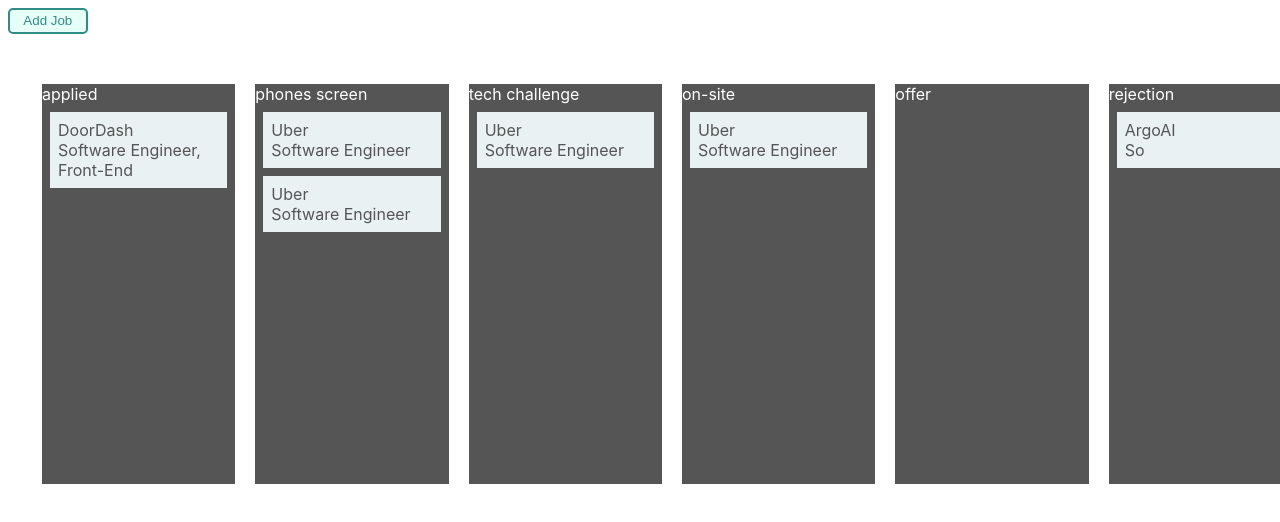
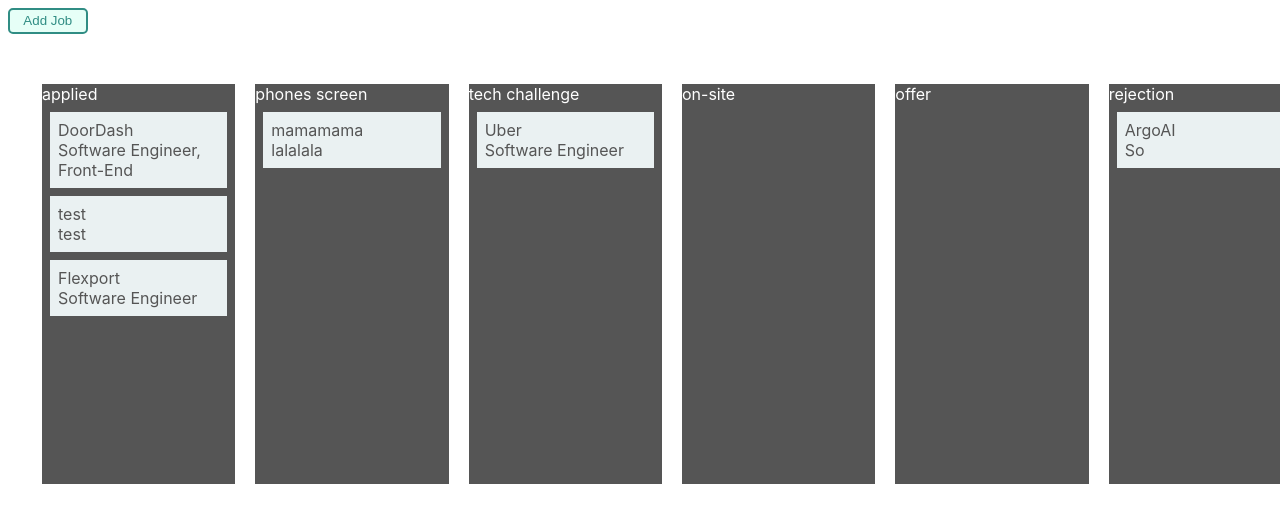
Before and after one commit to chengsig/huntr-clone, a React (Create React App) app: page / in a window 1280 px wide. Shown: the top 522 px of the page. Built offline with nearby package versions, Linux system fonts and the light colour scheme; data requests are answered from the project's data file.

Commit message:
add form option for api add job

```diff
--- a/db.json
+++ b/db.json
@@ -7,19 +7,37 @@
       "url": "https://www.linkedin.com/jobs/view/1215662335/",
       "date": "6/1/2019",
       "notes": "cold apply"
+    },
+    {
+      "id": "a3b90816-5fba-4a54-8672-d749a107f716",
+      "company": "test",
+      "position": "test",
+      "url": "test",
+      "date": "",
+      "notes": "test"
+    },
+    {
+      "id": "0e77bc88-6b49-4ac9-8a7d-253b46f26cb8",
+      "company": "Flexport",
+      "position": "Software Engineer",
+      "url": "meg ",
+      "date": "",
+      "notes": "both\n"
     }
   ],
   "phoneScreen": [
     {
-      "id": "7cb65951-9753-4f64-9456-f70fcd9d055f",
-      "company": "Uber",
-      "position": "Software Engineer",
-      "url": "https://www.linkedin.com/jobs/view/1215662335/",
-      "date": "6/1/2019",
-      "notes": "cold apply"
-    },
+      "id": "c6a21d9e-7976-4ce5-b8ff-192f2bcffc9b",
+      "company": "mamamama",
+      "position": "lalalala",
+      "url": "hahahaha",
+      "date": "papapapa",
+      "notes": "lalalal"
+    }
+  ],
+  "techChallenge": [
     {
-      "id": "5b6196ff-8c65-474a-87f3-88430912da41",
+      "id": "a57288f3-4078-4d78-b68b-2d4b6657cbc7",
       "company": "Uber",
       "position": "Software Engineer",
       "url": "https://www.linkedin.com/jobs/view/1215662335/",
@@ -27,26 +45,7 @@
       "notes": "cold apply"
     }
   ],
-  "techChallenge": [
-    {
-      "id": "c8b33d8e-0494-4240-8a0b-44154e4da834",
-      "company": "Uber",
-      "position": "Software Engineer",
-      "url": "https://www.linkedin.com/jobs/view/1215662335/",
-      "date": "6/1/2019",
-      "notes": "cold apply"
-    }
-  ],
-  "onSite": [
-    {
-      "id": "8a3d1bd8-d761-4a15-b8ed-759d5c2eec79",
-      "company": "Uber",
-      "position": "Software Engineer",
-      "url": "https://www.linkedin.com/jobs/view/1215662335/",
-      "date": "6/1/2019",
-      "notes": "cold apply"
-    }
-  ],
+  "onSite": [],
   "offer": [],
   "rejection": [
     {
--- a/src/AddJobForm.js
+++ b/src/AddJobForm.js
@@ -42,7 +42,7 @@
   handleSubmit(evt){
     evt.preventDefault();
     let type = "applied";
-    this.props.triggerAddJob(type, this.state);
+    this.props.triggerAddJob(type, this.state, true);
     this.setState(initialState);
   }
 
--- a/src/App.js
+++ b/src/App.js
@@ -54,13 +54,15 @@
   }
 
   // call API to add a new job to tbe board
-  async addJob(type, { company, position, url, date, notes }) {
+  async addJob(type, { company, position, url, date, notes }, newJob=false) {
     let id = uuid();
     let objData = { id, company, position, url, date, notes };
     await addJob(type, objData);
-    // this.setState({
-    //   [type]: [...this.state.applied, objData]
-    // });
+    if (newJob) {
+        this.setState({
+        [type]: [...this.state[type], objData]
+      });
+    }
   }
 
   // delete a job from API's corresponding column
```
